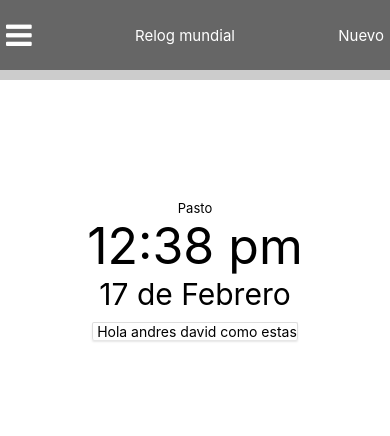
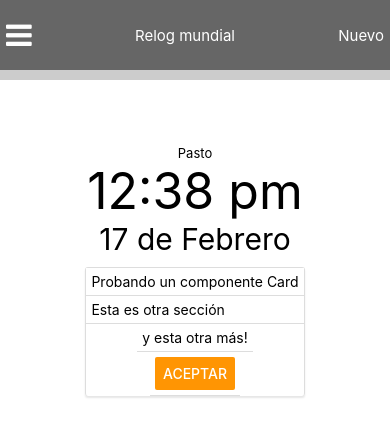
Before and after one commit to davidz1113/diccionario-react-native, a React Native app: screen / in a window 390 px wide. Shown: the top 436 px of the page. Built offline with nearby package versions, Linux system fonts and the light colour scheme.

Commit message:
implementando diseños y jugando con los estilos

```diff
--- a/src/components/card.js
+++ b/src/components/card.js
@@ -15,7 +15,7 @@ const Card = (props) => {
 const styles = {
     viewStyle: {
         borderWidth: 1,
-        borderRadius: 2,
+        borderRadius: 3,
         borderColor: '#ddd',
         borderBottomWidth: 0,
         shadowColor: '#000',
--- /dev/null
+++ b/src/components/cardSection.js
@@ -0,0 +1,22 @@
+import React from 'react';
+import { View } from 'react-native';
+const CardSection = (props) => {
+    const { viewStyles } = styles;
+    return (
+            <View style={viewStyles}>
+                {props.children}
+            </View>
+
+    );
+};
+const styles = {
+    viewStyles: {
+        borderBottomWidth: 1,
+        borderColor: '#ddd',
+        padding: 5,
+
+        backgroundColor: '#fff',
+
+    }
+};
+export default CardSection;
--- a/src/components/display.js
+++ b/src/components/display.js
@@ -1,6 +1,7 @@
 import React from 'react';
-import { Text, View } from 'react-native';
+import { Text, View, Button } from 'react-native';
 import Card from './card'
+import CardSection from './cardSection';
 
 
 const Display = (props) => {
@@ -13,7 +14,8 @@ const Display = (props) => {
         fechaTexto
     } = style;
     return (
-        <View style={contenedorExterior}>
+        <View >
+            <View style={contenedorExterior} >
                 <View style={contenedorCiudad}>
                     <Text style={ciudadTexto}>{props.ciudad}</Text>
                 </View>
@@ -24,10 +26,42 @@ const Display = (props) => {
                     <Text style={fechaTexto}>{props.fecha}</Text>
                 </View>
                 <Card>
+                    <CardSection>
+                        <Text>Probando un componente Card</Text>
+                    </CardSection>
+                    <CardSection >
+                        <Text>Esta es otra sección</Text>
+                    </CardSection>
+                    <View style={{
+                        position: 'relative',
+                        justifyContent: 'center',
+                        flexDirection: 'row'
+                    }}>
 
-                <Text> Hola andres david como estas</Text>
+                        <CardSection>
+                            <Text>y esta otra más!</Text>
+                        </CardSection>
+                    </View>
+                    <View style={{
+                        position: 'relative',
+                        justifyContent: 'center',
+                        flexDirection: 'row'
+                    }}>
+                        <CardSection>
+
+                            <Button
+
+                                onPress={() => { console.log('presed') }}
+                                title="Aceptar"
+                                color="#ff9503"
+
+                            />
+                        </CardSection>
+                    </View>
 
                 </Card>
+            </View>
+
         </View>
     )
 }
```
Lines whose indentation alone changed are shown as unchanged.
